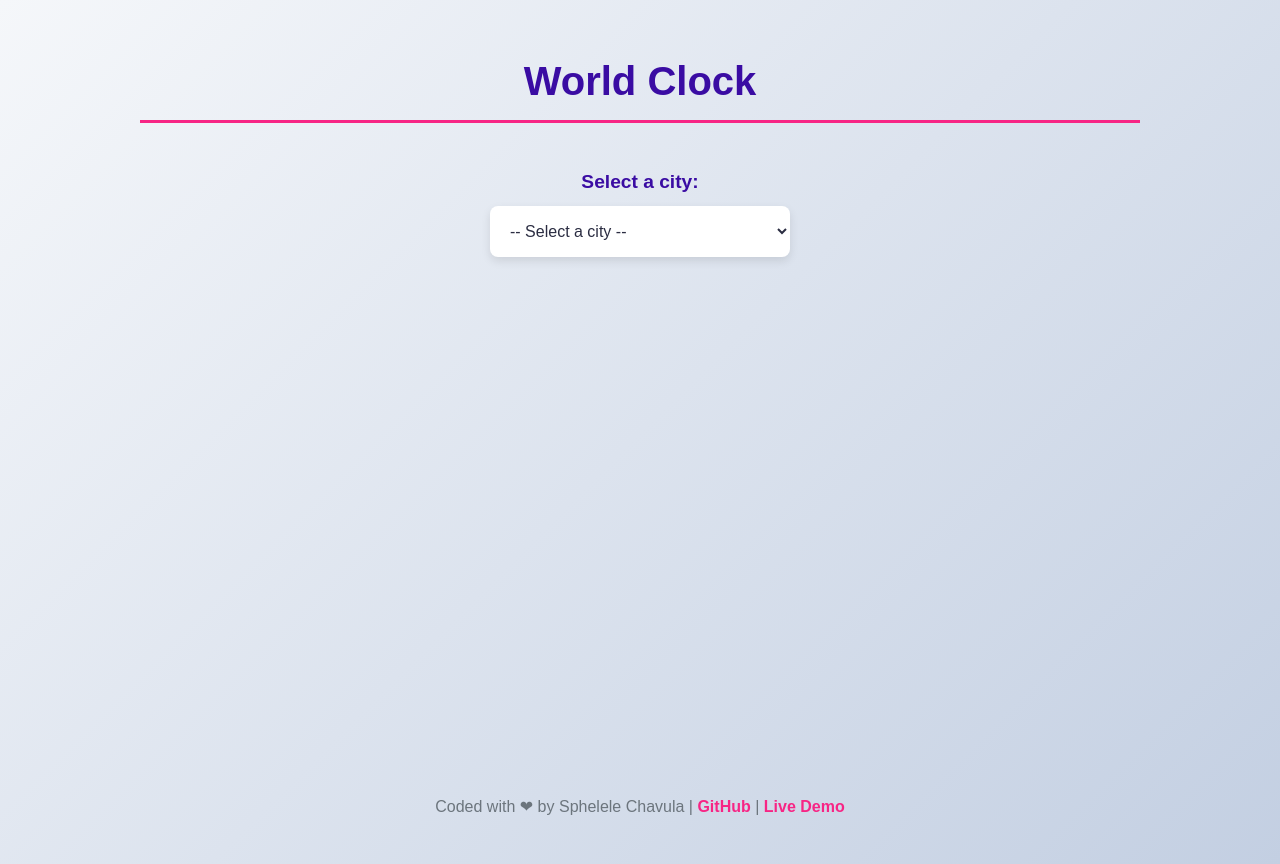
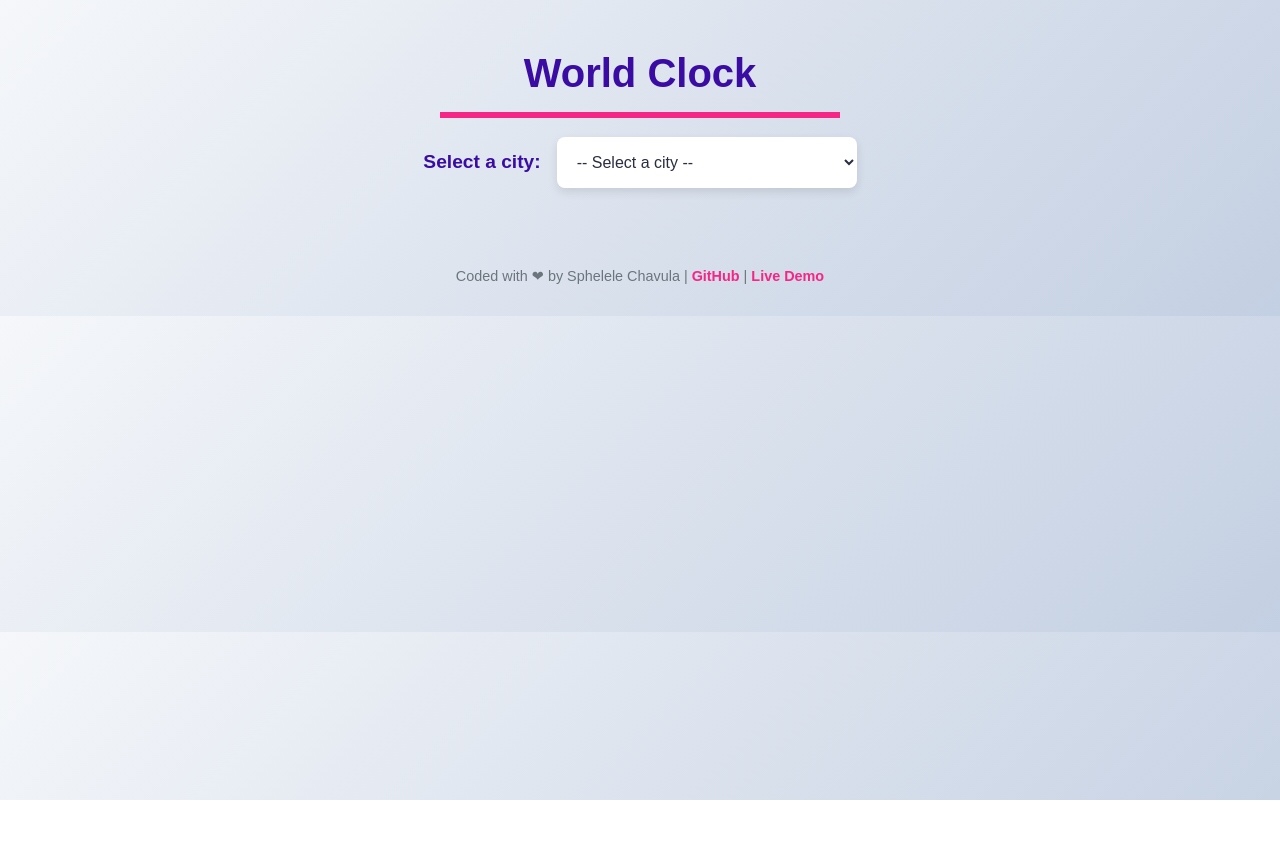
Before and after one commit to Spheh123/world-clock-project, a plain HTML site: page index.html in a window 1280 px wide. After the commit the page ends 800 px from the top, so only its background shows below. Drawn offline with nearby package versions, Linux system fonts and the light colour scheme.

Commit message:
Updated style.css
- Updated styles for cleaner, more compact design with better spacing and alignment.

```diff
--- a/src/style.css
+++ b/src/style.css
@@ -1,42 +1,44 @@
 body {
   font-family: "Arial", sans-serif;
   background: linear-gradient(135deg, #f5f7fa 0%, #c3cfe2 100%);
-  min-height: 100vh;
   margin: 0;
-  padding: 2rem;
+  padding: 1.5rem 2rem 1rem;
   color: #2b2d42;
-  display: flex;
-  flex-direction: column;
-  align-items: center;
+  display: block;
 }
 
 .container {
   max-width: 1000px;
   width: 100%;
   margin: 0 auto;
-  flex: 1;
+  display: block;
 }
 
 h1 {
   text-align: center;
   color: #3a0ca3;
   font-size: 2.5rem;
-  margin-bottom: 2rem;
+  margin-bottom: 1.2rem;
   padding-bottom: 1rem;
-  border-bottom: 3px solid #f72585;
+  border-bottom: 6px solid #f72585;
+  width: 400px;
+  margin-left: auto;
+  margin-right: auto;
 }
 
 .city-selector {
-  text-align: center;
-  margin: 3rem 0;
+  display: flex;
+  justify-content: center;
+  align-items: center;
+  gap: 1rem;
+  margin-bottom: 2rem;
 }
 
 label {
-  display: block;
-  margin-bottom: 0.8rem;
   font-size: 1.2rem;
   color: #3a0ca3;
   font-weight: bold;
+  margin: 0;
 }
 
 select {
@@ -54,9 +56,9 @@ select {
 .clocks-container {
   display: flex;
   flex-wrap: wrap;
-  justify-content: flex-start;
-  gap: 1rem;
-  margin-top: 3rem;
+  justify-content: center;
+  gap: 1.8rem;
+  margin-top: 1rem;
   width: 100%;
 }
 
@@ -64,7 +66,7 @@ select {
   background: white;
   border-radius: 12px;
   padding: 1.5rem 2rem;
-  width: calc(25% - 1rem);
+  width: 250px;
   box-shadow: 0 8px 20px rgba(0, 0, 0, 0.1);
   text-align: center;
   transition: transform 0.3s ease;
@@ -118,10 +120,11 @@ select {
 
 footer {
   text-align: center;
-  margin-top: 4rem;
+  padding: 1rem 0;
   color: #6c757d;
   width: 100%;
-  padding: 1rem 0;
+  font-size: 0.9rem;
+  margin-top: 2rem;
 }
 
 footer a {
```
